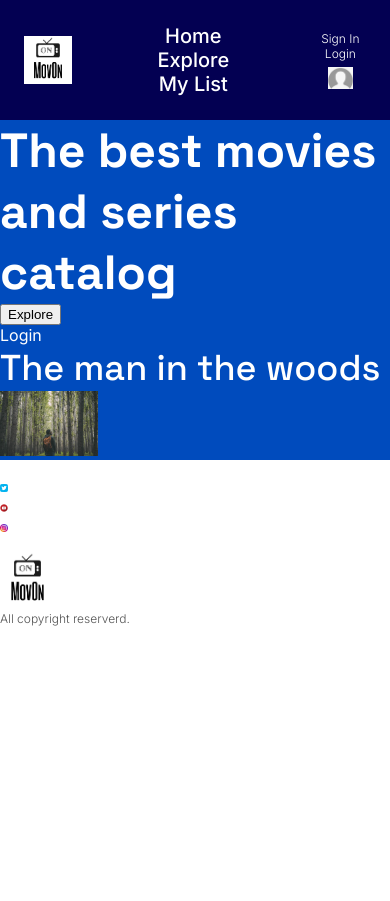
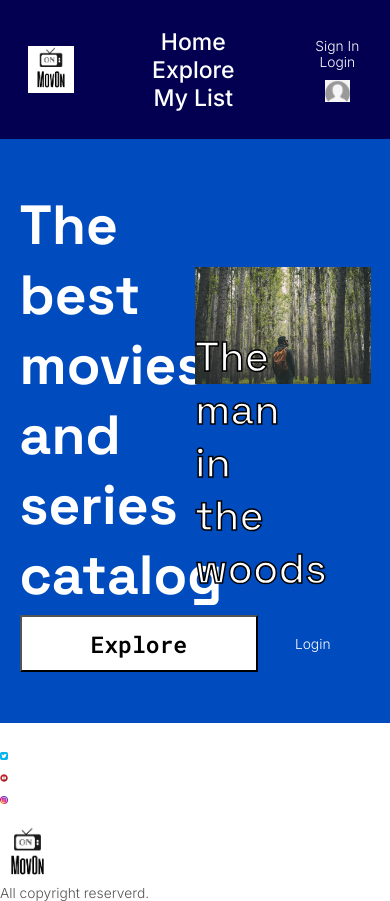
Before and after one commit to felipeSucupiraO/MovOn, a plain HTML site: page assets/index.html in a window 390 px wide. Before the commit the page ends 844 px from the top, so only its background shows below. Drawn offline with Linux system fonts and the light colour scheme.

Commit message:
main style basically ready, not responsive

```diff
--- a/assets/index.html
+++ b/assets/index.html
@@ -8,7 +8,7 @@
         <meta name="keywords" content="MovOn, catalog, movies, series, watch, online, free ">
         <title>MovOn - The best free movies and series catalog!</title>
         <link rel="icon" href="./favicon.ico">
-        <link href="https://fonts.googleapis.com/css2?family=Inter:wght@300;400;500;600;700&family=Space+Grotesk:wght@300;400;500;600;700&display=swap" rel="stylesheet">
+        <link href="https://fonts.googleapis.com/css2?family=Inter:wght@300;400;500;600;700&family=Roboto+Mono:wght@300;400;500;600;700&family=Space+Grotesk:wght@300;400;500;600;700&display=swap" rel="stylesheet">
         <link rel="stylesheet" href="./styles/styles.css">
     </head>
 
@@ -16,7 +16,7 @@
 
         <h1 class="inv">MovOn</h1>
 
-        <header class="flex">
+        <header>
             <img class="logo" src="./images/movon.png" alt="MovOn Logo">
 
             <nav>
@@ -30,8 +30,8 @@
 
             <div class="profile-section">
                 <div class="login-container">
-                    <a class="login-link subtext" href="./pages/login.html" title="Sign In Page">Sign In</a>
-                    <a class="login-link subtext" href="./pages/login.html" title="LogIn Page">Login</a>
+                    <a class="login-link" href="./pages/login.html" title="Sign In Page">Sign In</a>
+                    <a class="login-link" href="./pages/login.html" title="LogIn Page">Login</a>
                 </div>
                 <img class="profile-icon" src="./images/accountpicture.png" alt="Profile Icon">
             </div>
@@ -40,26 +40,30 @@
         <hr class="inv">
 
         <main>
+            <div class="container">
                 <article class="main-part">
                     <h2 class="inv">Home Text</h2>
                     <p class="h1">The best movies and series catalog</p>
                     <!-- I'm not sure if I should use the class in the button tag or in the form tag -->
+                    <div class="lower-main-part">
                         <form action="./pages/explore.html">
                             <button class="button" type="submmit">
                                 Explore
                             </button>
                         </form>
                         <a class="login-link" href="./pages/login.html" title="LogIn Page">Login</a>
+                    </div>
                 </article>
 
                 <hr class="inv">
 
                 <aside class="movie-showcase">
                     <h2 class="inv">Movie Showcase</h2>
+                    <img class="movie-horizontal-poster" src="./images/movies/maninthewoodshorizontal.jpeg" alt="&#34Man in the woods&#34 movie poster.">
                     <p class="h2">The man in the woods</p>
-                <img class="movie-horizontal-poster" src="./images/movies/maninthewoodshorizontal.jpeg" alt="&#34Man in the woods&#34 movie poster.">
                     <!-- Should this image have alt or not? -->
                 </aside>
+            </div>
         </main>
 
         <hr class="inv">
--- a/assets/styles/styles.css
+++ b/assets/styles/styles.css
@@ -3,11 +3,19 @@ General
     font-family: 'Inter', sans-serif;
 Titles
     font-family: 'Space Grotesk', sans-serif;
+Buttons
+    font-family: 'Roboto Mono', monospace;
 */
+
+html {
+    font-size: 115%;
+}
 
 body {
     margin: 0 auto;
     font-family: 'Inter', sans-serif;
+
+
 }
 
 
@@ -76,6 +84,11 @@ a:hover {
 }
 
 
+button {
+    font-family: 'Roboto Mono', monospace;
+    font-size: 1.25rem;
+}
+
 /* ----------------
     Layout
    ---------------- */
@@ -84,15 +97,17 @@ a:hover {
     display: none;
 }
 
-.flex {
-    display: flex;
-    justify-content: space-between;
-}
-
 .logo {
     max-width: 3.6%;
     align-self: center;
 }
+
+.login-link {
+    color: #545454;
+    font-weight: 300;
+    font-size: 0.75rem;
+}
+/* I don't know if I should put the subtext class in the html or to change the login-link class itself. Changing the html to fix the style don't seem right, seems to break the separation of concerns rule  */
 
 ul {
     list-style: none;
@@ -106,7 +121,11 @@ header
 
 header {
     background-color: #030052;
+
     padding: 1.5em;
+
+    display: flex;
+    justify-content: space-between;
 }
 
 nav {
@@ -196,8 +215,62 @@ main {
     background-color: #004BBD;
 }
 
+main .container {
+    width: 90%;
+    padding: 13% 5%;
+
+    display: flex;
+    justify-content: space-between;
+    align-items: center;
+}
+
+.main-part {
+    width: 40%;
+}
+
+.lower-main-part {
+    display: flex;
+    align-items: center;
+
+    height: auto;
+
+    margin-top: 4%;
+}
+
+.lower-main-part form {
+    margin-right: 2em;
+
+    height: 100%;
+}
+
+.lower-main-part button {
+    width: 100%;
+    height: 100%;
+
+    font-weight: 600;
+
+    padding: 0.5em 3em;
+
+    background-color: #ffffff;
+}
+/* the size of the button here works on a cascading way: the button element is the size of the form element. The form has auto width, but the height is the size of the div. The div has auto height. This way, the form structure can exist while the button's size depends only of the size of the letters inside it. */
+
+
+.movie-showcase {
+    width: 50%;
+
+    text-align: end;
+}
+
+.movie-showcase p {
+    -webkit-text-stroke: 1.5px black;
+
+    margin-top: -1.4em;
+    margin-right: 8rem;
+}
+
 .movie-horizontal-poster {
-    max-width: 25%;
+    max-width: 100%;
 }
 
 
```
Lines whose indentation alone changed are shown as unchanged.
